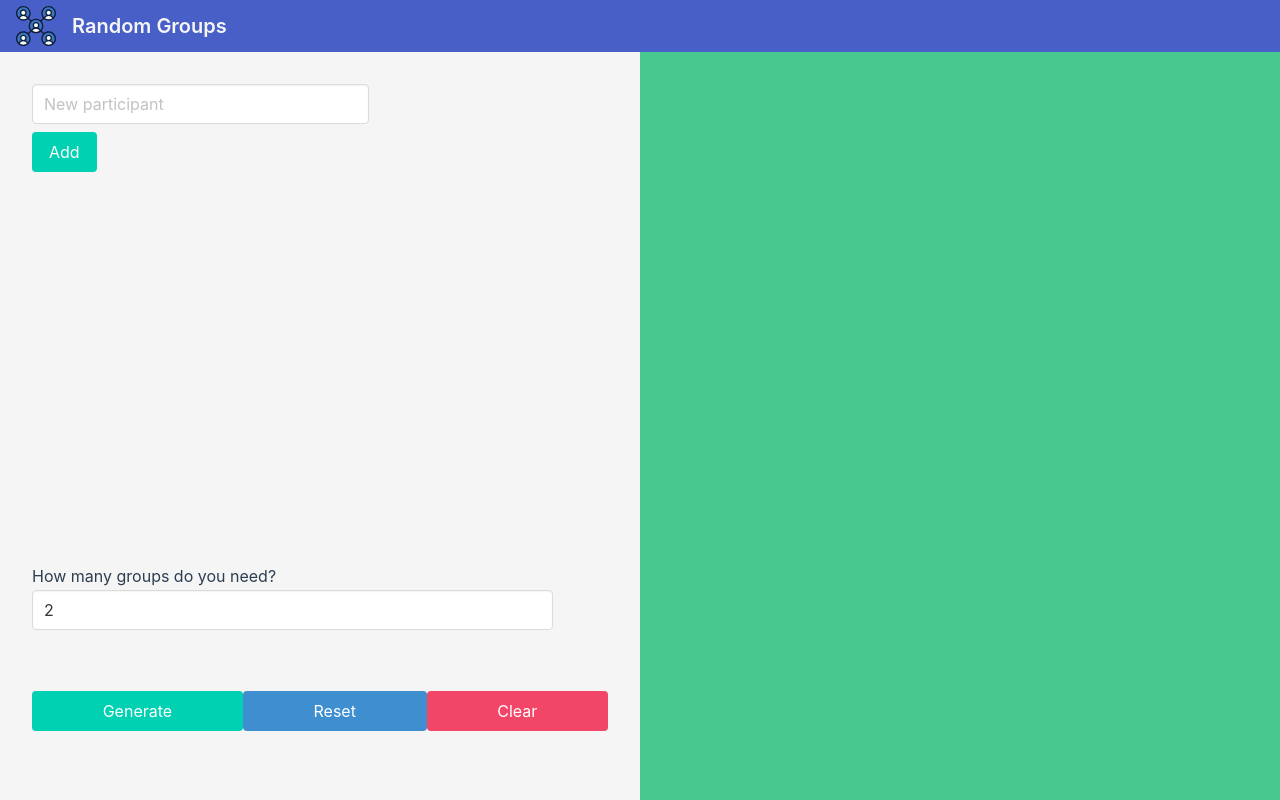
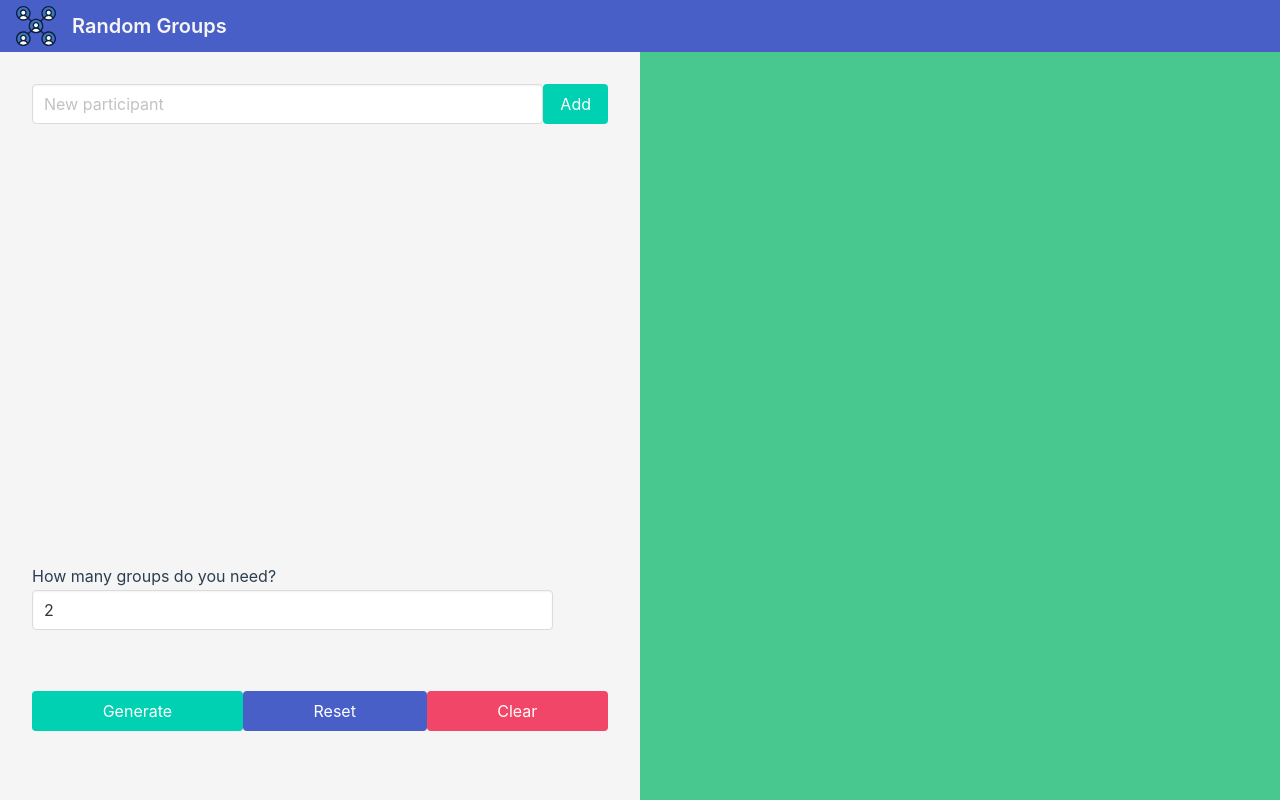
Before and after one commit to Lisamunsy/random-groups-new, a Vue app: page / in a window 1280 px wide. Built offline with nearby package versions, Linux system fonts and the light colour scheme.

Commit message:
destroyitem also in backup added, css resultats

```diff
--- a/src/App.vue
+++ b/src/App.vue
@@ -77,11 +77,9 @@ let challo =2;
     <section class=" has-background-light generator">
 
       <div class="names-liste">
-        <div class="level">
-          <div class="control">
-            <input class="input enter-add-one" type="text" placeholder="New participant" v-model="challa" id="newParticipant" />
-            <button  class="button is-primary mt-2 button-add" v-on:click="addOne(challa)" >Add</button>
-          </div>
+        <div class="control level">
+          <input class="input enter-add-one" type="text" placeholder="New participant" v-model="challa" id="newParticipant" />
+          <button  class="button is-primary button-add " v-on:click="addOne(challa)" >Add</button>
         </div>
 
         <div class="has-background-white">
@@ -107,18 +105,18 @@ let challo =2;
       </div>
       <div class="actions level">
         <button class="button is-primary  level-item" v-on:click="grouper" > Generate</button>
-        <button  class="button is-info level-item" @click="reset">Reset</button>
+        <button  class="button is-link level-item" @click="reset">Reset</button>
         <button  class="button is-danger level-item" @click="clearList">Clear</button>
       </div>
     </section>
 
-    <section class="has-background-success resultats ">
-      <div class="liste-groupe " v-show="showGroups" v-for="item in groupListes" :key="'gr'+item.id+1" >
-        <div class=" has-background-white card mb-5 ">
+    <section class="has-background-success resultats is-flex is-direction-row is-justify-content-space-evenly is-flex-wrap-wrap">
+      <div class="liste-groupe  " v-show="showGroups" v-for="item in groupListes" :key="'gr'+item.id+1" >
+        <div class=" has-background-white card mb-5">
           <div class="card-header">
-            <h4 class="card-header-title">Groupe n° {{item.id}}</h4>
+            <h4 class="card-header-title has-background-link has-text-white ">Groupe n° {{item.id}}</h4>
           </div>
-          <div class="card-content">
+          <div class="card-content p-2">
             <ul v-for="membre in item.liste " :key="'pers'+membre">
               <li>{{membre}}</li>
             </ul>
--- a/src/assets/main.css
+++ b/src/assets/main.css
@@ -7,10 +7,10 @@ body {
   display: flex;
   place-items: center; */
 }
-body::-webkit-scrollbar {
+*::-webkit-scrollbar {
   display: none;
 }
-body {
+* {
   -ms-overflow-style: none;  /* IE and Edge */
   scrollbar-width: none;  /* Firefox */
 }
@@ -78,12 +78,20 @@ main{
 .resultats { grid-area: resultats; }
 
 section{
+
  height: 100vh;
   margin: 0!important;
   padding: 2rem!important;
 }
 
+.liste-groupe{
+  min-width: 200px;
+  max-width: fit-content;
+}
 
+.liste-groupe .card{
+  width: 100%;
+}
 
 @media (hover: hover) {
 
@@ -94,7 +102,9 @@ section{
   height: 100vh;
 }
 section{
+  min-height: 100%;
   height: 100%;
+  overflow-y: scroll;
 }
   main{
   grid-template-columns: 1fr 1fr;
--- a/src/stores/useParticipants.ts
+++ b/src/stores/useParticipants.ts
@@ -23,12 +23,14 @@ export const useParticipantsStore = defineStore("main", {
         },
         destroyOne(nom: string){
            const toDe = this.firstlist.findIndex(elo=> elo===nom) ;
+           const toDeBack = this.backupList.findIndex(elo=> elo===nom) ;
+
            this.firstlist.splice(toDe,1)
+           this.backupList.splice(toDeBack,1)
 
         },
         reset(){
             this.firstlist=JSON.parse(JSON.stringify(this.backupList));
-            this.groupNumber = 2;
             this.groupListes = [];
             this.showGroups =false;
         },
```
